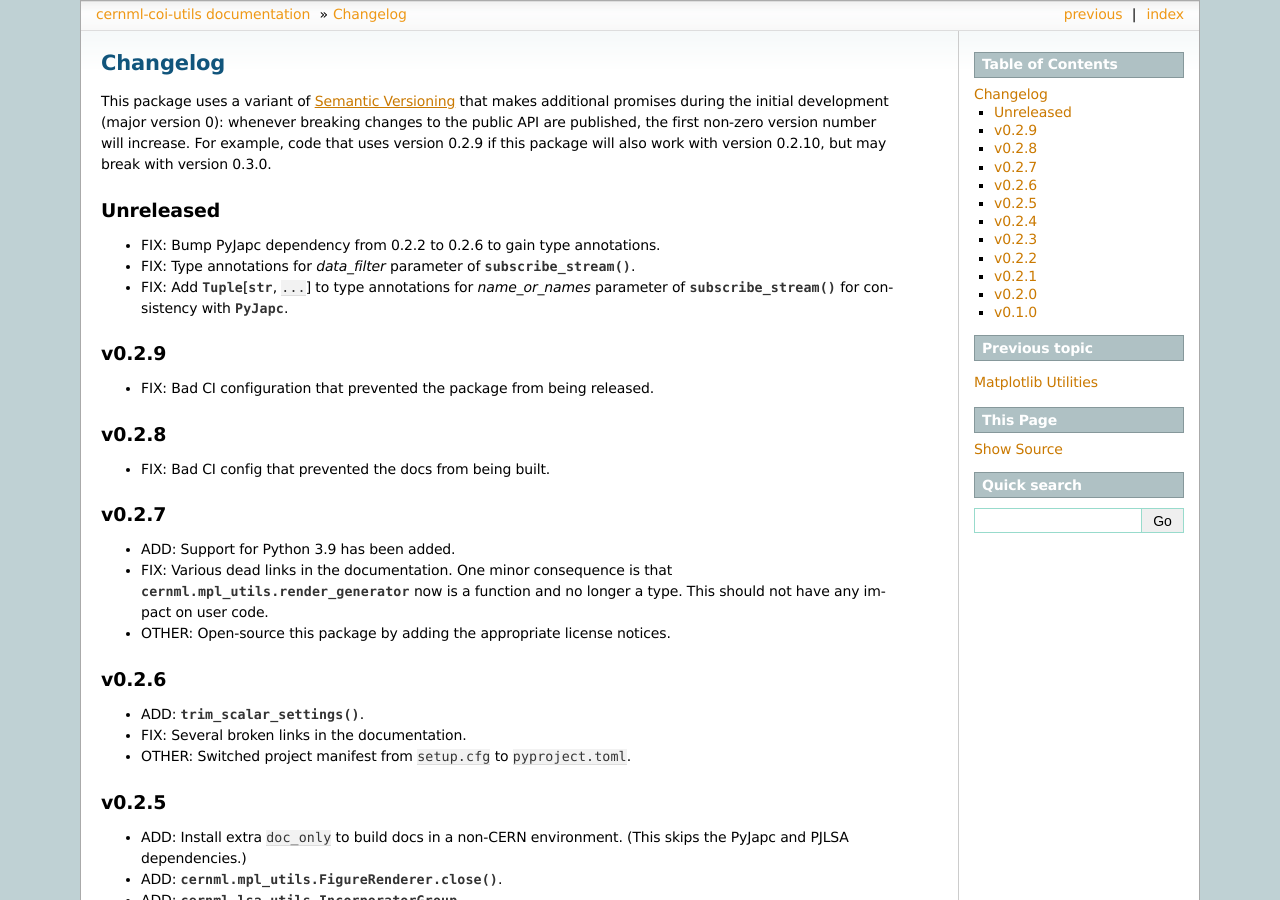
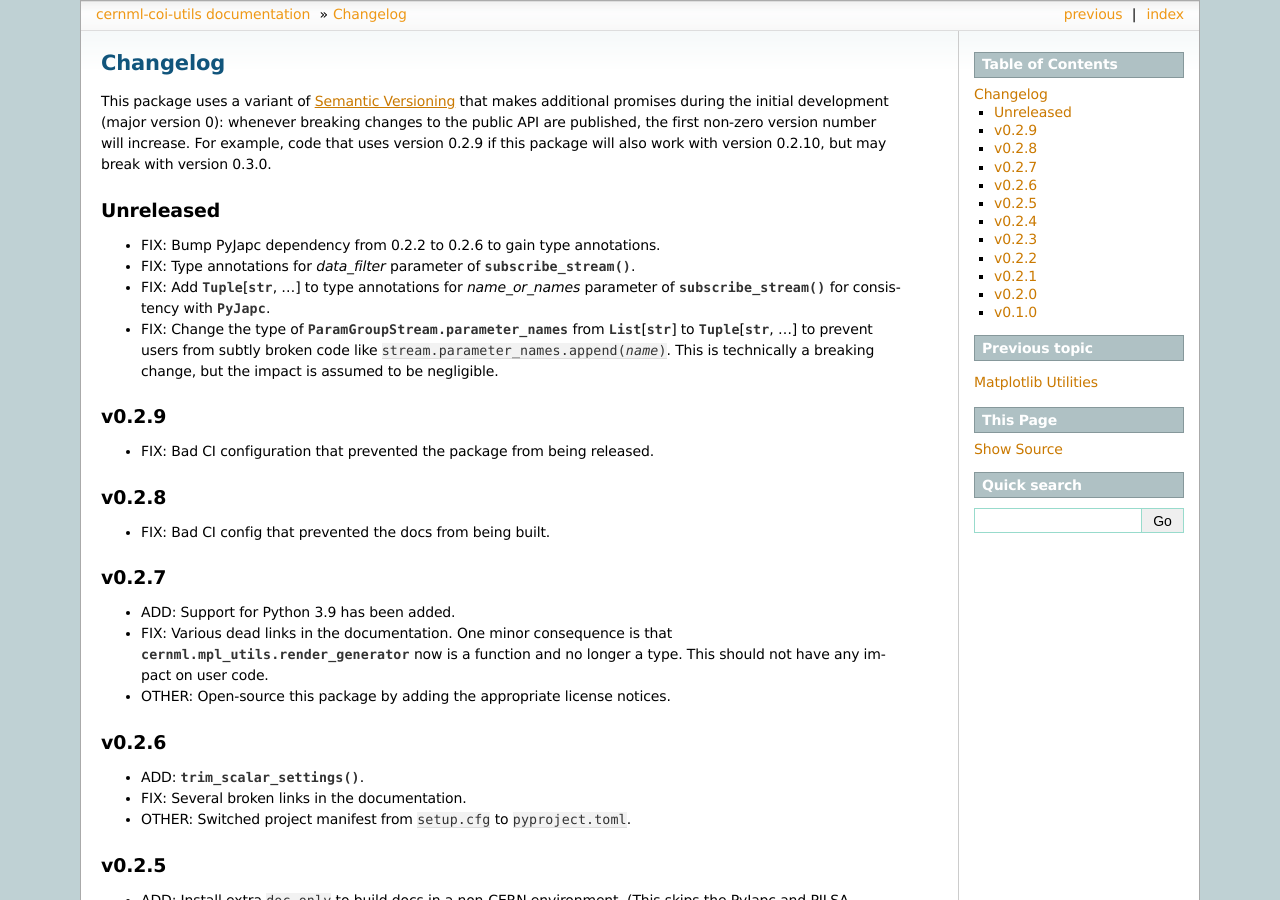
Before and after one commit to geoff-project/coi-utils, a Sphinx documentation site: the page built from docs/changelog.rst, in a window 1280 px wide and 900 px high. Built offline with Sphinx 7.4.7, drawn with Linux system fonts in a browser that asks for light colours; the version number could not be read and is left out.

Commit message:
Change the type of `ParamGroupStream.parameter_names`.
The type changes from list[str] to tuple[str, ...]. This is to prevent
users from subtly broken code like
`stream.parameter_names.append(name)`.

This is technically a breaking change, but the impact is assumed to be
negligible.

```diff
--- a/docs/changelog.rst
+++ b/docs/changelog.rst
@@ -21,9 +21,14 @@ Unreleased
 - FIX: Bump PyJapc dependency from 0.2.2 to 0.2.6 to gain type annotations.
 - FIX: Type annotations for *data_filter* parameter of
   `~cernml.japc_utils.subscribe_stream()`.
-- FIX: Add `~typing.Tuple`\ [`str`, ``...``] to type annotations for
+- FIX: Add `~typing.Tuple`\ [`str`, …] to type annotations for
   *name_or_names* parameter of `~cernml.japc_utils.subscribe_stream()` for
   consistency with `~pyjapc.PyJapc`.
+- FIX: Change the type of `ParamGroupStream.parameter_names
+  <cernml.japc_utils.ParamGroupStream.parameter_names>` from `~typing.List`\
+  [`str`] to `~typing.Tuple`\ [`str`, …] to prevent users from subtly broken
+  code like :samp:`stream.parameter_names.append({name})`. This is technically
+  a breaking change, but the impact is assumed to be negligible.
 
 v0.2.9
 ------
```
Also changed, not shown: 1 other file.
